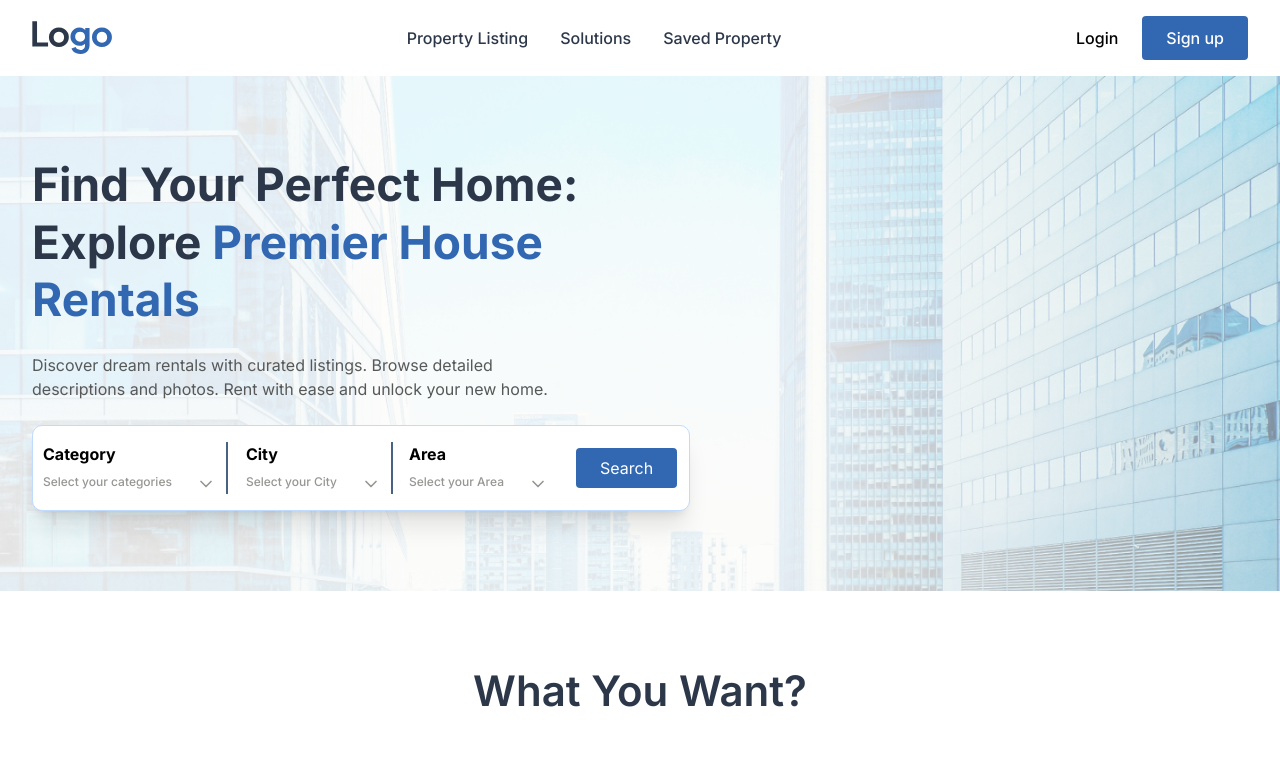
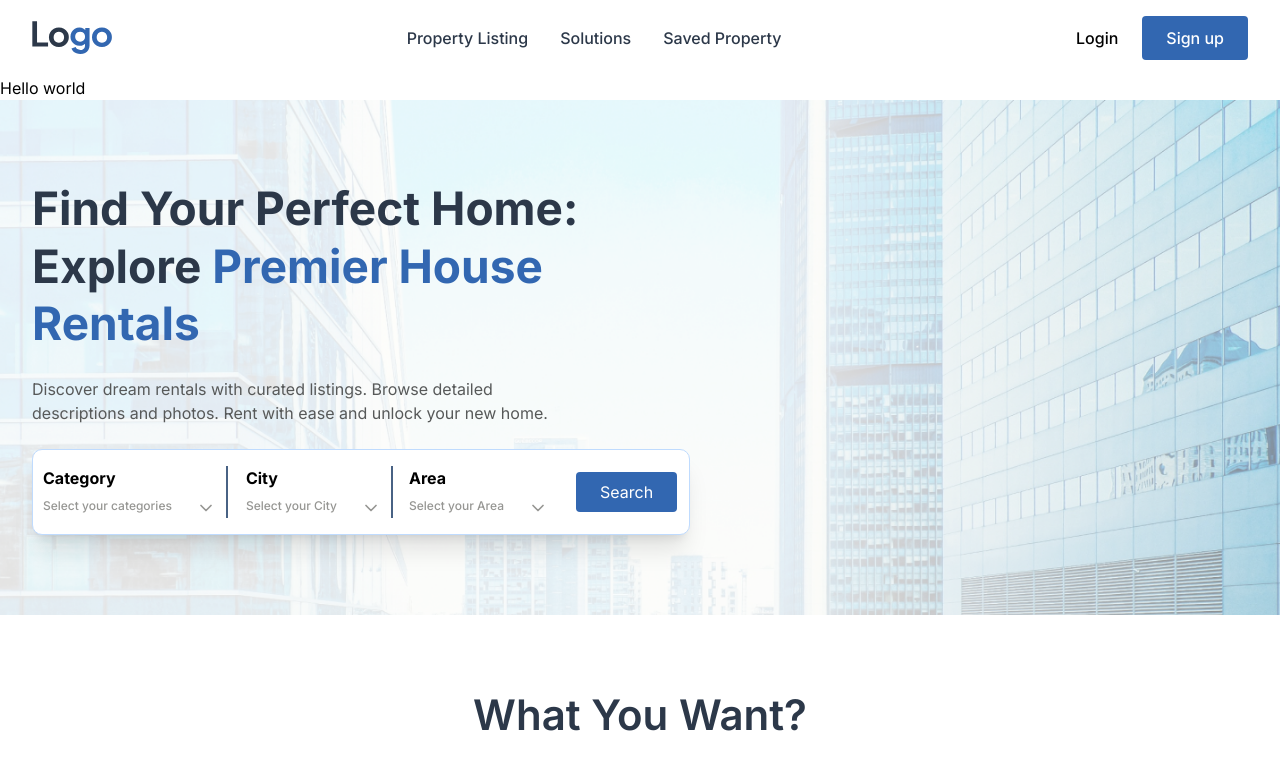
Before and after one commit to MinhajSadik/Rental, a Next.js app in the folder frontend/: page / in a window 1280 px wide. Shown: the top 765 px of the page. Built offline with nearby package versions, Linux system fonts and the light colour scheme.

Commit message:
check git is working or not

```diff
--- a/frontend/pages/index.tsx
+++ b/frontend/pages/index.tsx
@@ -12,6 +12,8 @@
 
       {/* ==== Header ==== */}
       <Header />
+
+      Hello world
 
       {/* ==== Main ==== */}
       <main>
```
